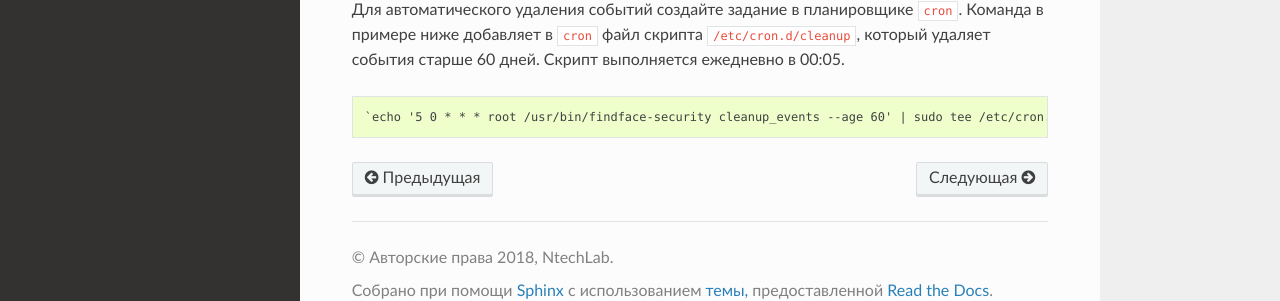
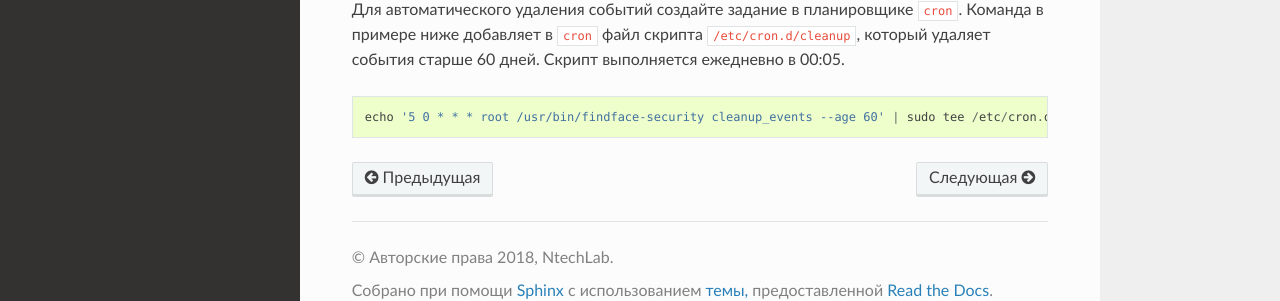
Before and after one commit to NTech-Lab/ffsecurity, a Sphinx documentation site: the page built from docs/source/event_cleaner.rst, in a window 1280 px wide and 1275 px high. Shown: the part 948-1249 px from the top of the window. Built offline with Sphinx 7.4.7 and the Read the Docs theme 2.0.0, drawn with Linux system fonts in a browser that asks for light colours.

Commit message:
clean-up

```diff
--- a/docs/source/event_cleaner.rst
+++ b/docs/source/event_cleaner.rst
@@ -49,4 +49,4 @@ Cправка по утилите вызывается следующей ком
 
 .. code::
 
-   `echo '5 0 * * * root /usr/bin/findface-security cleanup_events --age 60' | sudo tee /etc/cron.d/cleanup`
+   echo '5 0 * * * root /usr/bin/findface-security cleanup_events --age 60' | sudo tee /etc/cron.d/cleanup
```
